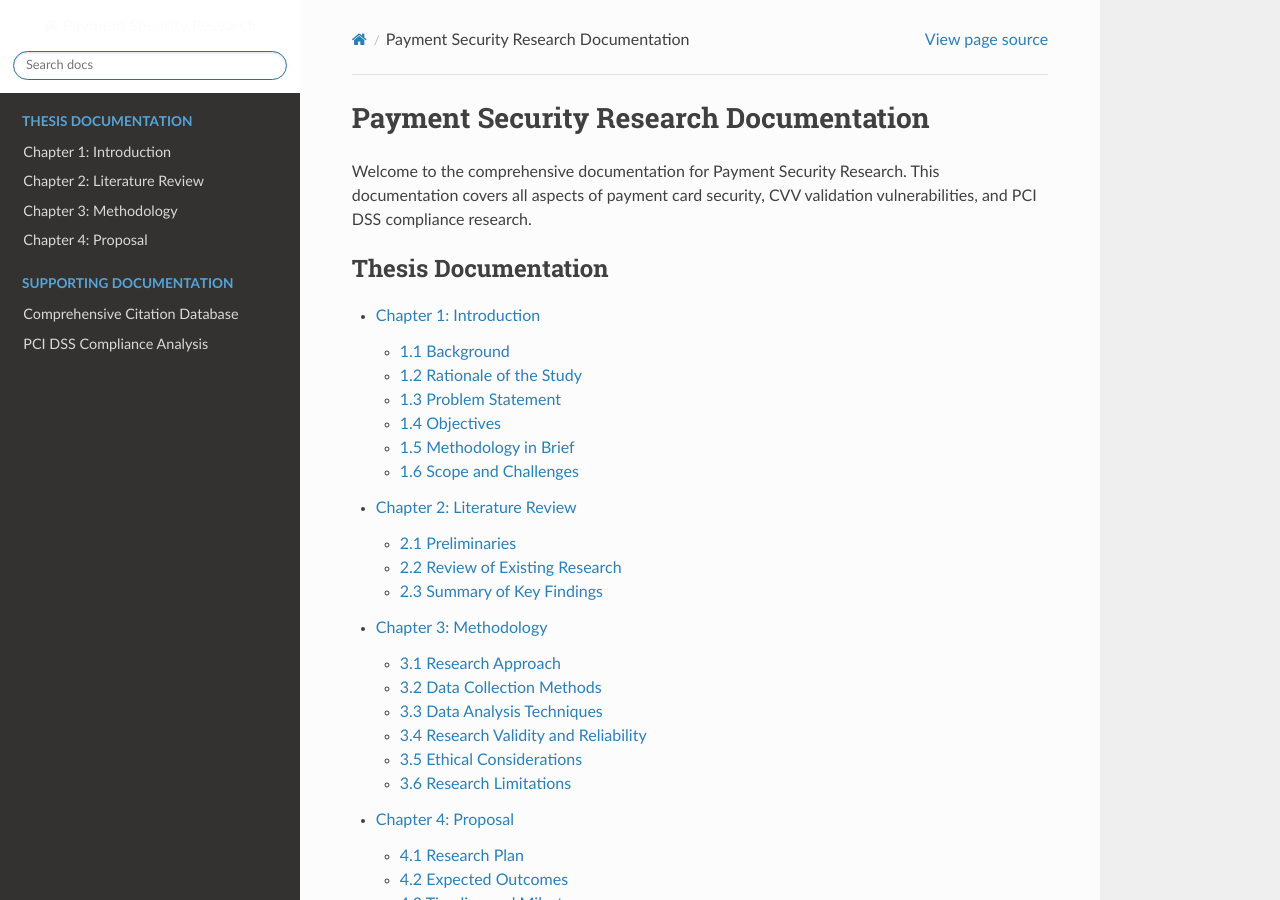
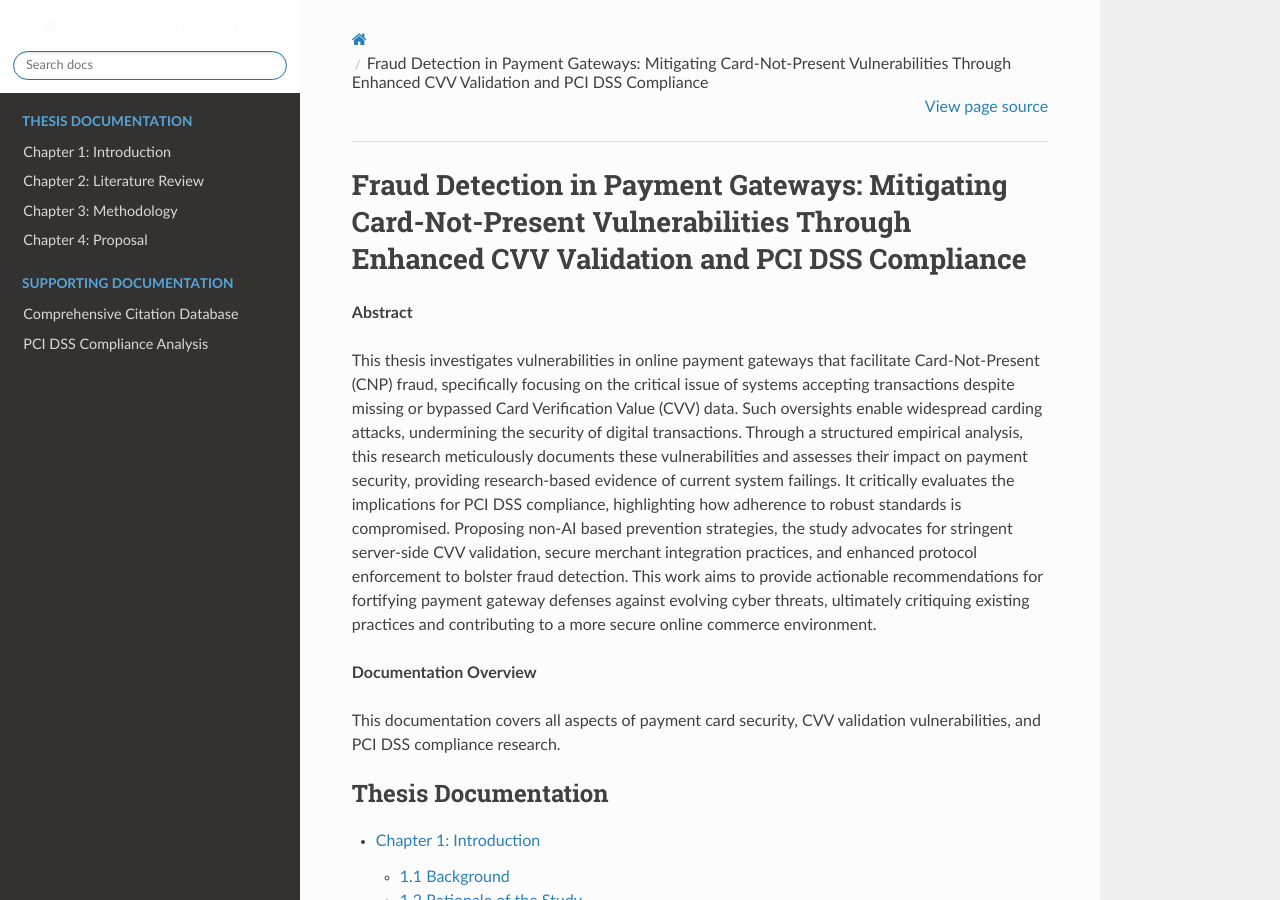
Before and after one commit to cswasif/cvv-security-research, a Sphinx documentation site: the page built from docs/source/index.rst, in a window 1280 px wide and 900 px high. Built offline with Sphinx 7.4.7 and the Read the Docs theme 3.1.0, drawn with Linux system fonts in a browser that asks for light colours; pages that are not in the unit, such as notebooks, are missing from menus.

Commit message:
docs: Add thesis title and abstract to ReadTheDocs index

```diff
--- a/docs/source/index.rst
+++ b/docs/source/index.rst
@@ -1,7 +1,13 @@
-Payment Security Research Documentation
-========================================
+Fraud Detection in Payment Gateways: Mitigating Card-Not-Present Vulnerabilities Through Enhanced CVV Validation and PCI DSS Compliance
+=======================================================================================================================================
 
-Welcome to the comprehensive documentation for Payment Security Research. This documentation covers all aspects of payment card security, CVV validation vulnerabilities, and PCI DSS compliance research.
+**Abstract**
+
+This thesis investigates vulnerabilities in online payment gateways that facilitate Card-Not-Present (CNP) fraud, specifically focusing on the critical issue of systems accepting transactions despite missing or bypassed Card Verification Value (CVV) data. Such oversights enable widespread carding attacks, undermining the security of digital transactions. Through a structured empirical analysis, this research meticulously documents these vulnerabilities and assesses their impact on payment security, providing research-based evidence of current system failings. It critically evaluates the implications for PCI DSS compliance, highlighting how adherence to robust standards is compromised. Proposing non-AI based prevention strategies, the study advocates for stringent server-side CVV validation, secure merchant integration practices, and enhanced protocol enforcement to bolster fraud detection. This work aims to provide actionable recommendations for fortifying payment gateway defenses against evolving cyber threats, ultimately critiquing existing practices and contributing to a more secure online commerce environment.
+
+**Documentation Overview**
+
+This documentation covers all aspects of payment card security, CVV validation vulnerabilities, and PCI DSS compliance research.
 
 .. toctree::
    :maxdepth: 2
```
